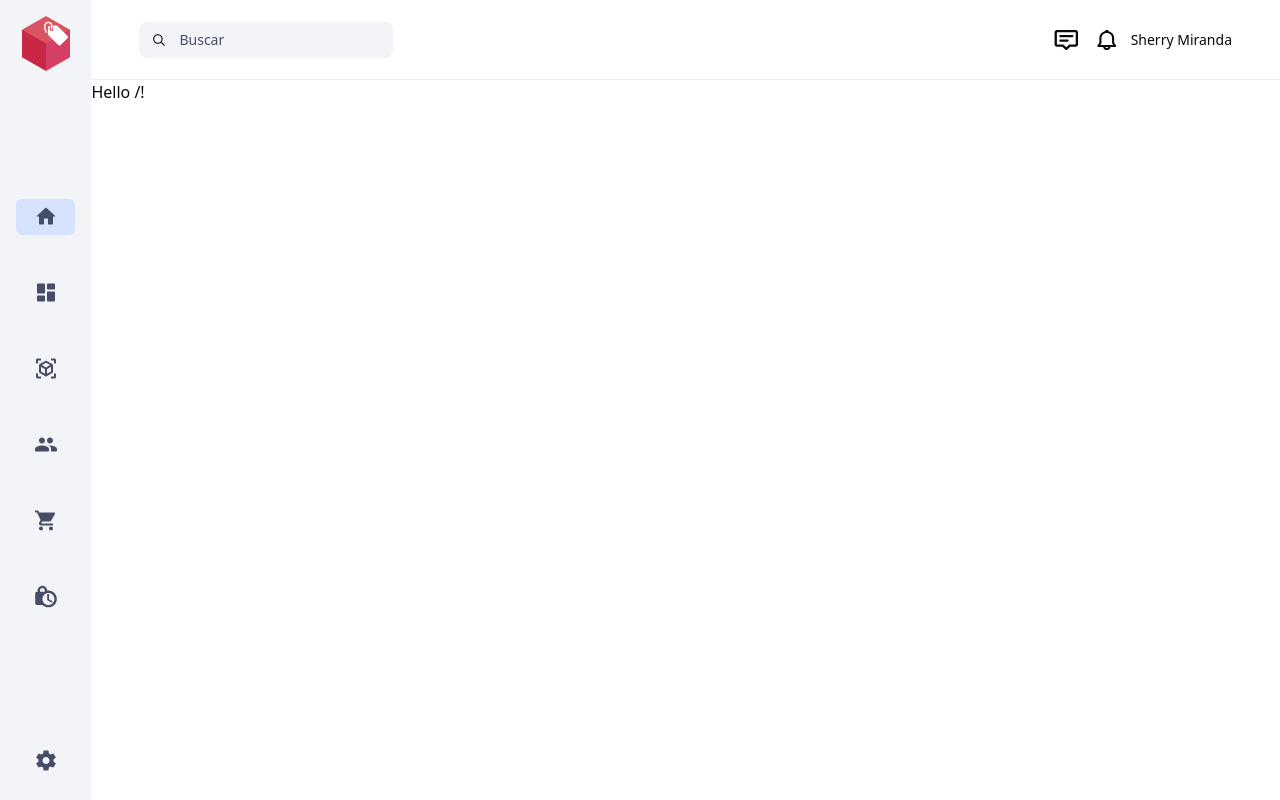
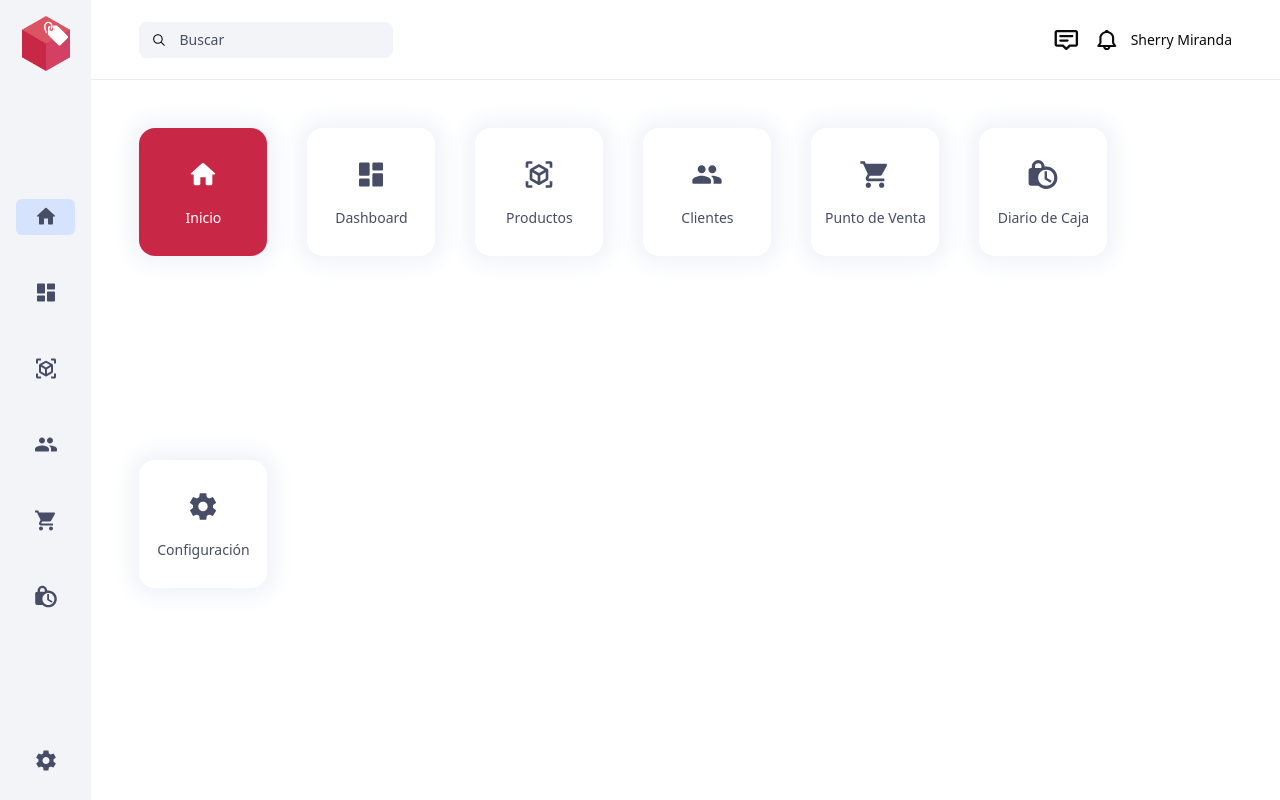
Before and after one commit to CosmosXDLab/tetrapos-frontend, a React (Vite) app: page / in a window 1280 px wide. Built offline with nearby package versions, Linux system fonts and the light colour scheme.

Commit message:
bug: homepage view

```diff
--- a/src/navigation/index.ts
+++ /dev/null
@@ -1 +0,0 @@
-export * from "./routesNavigators";
--- a/src/routes/index.lazy.tsx
+++ b/src/routes/index.lazy.tsx
@@ -1,5 +1,19 @@
-import { createLazyFileRoute } from '@tanstack/react-router'
+import { Button } from "@/components/ui/button";
+import routesNavigators from "@/config/navigations/routes";
+import randomKey from "@/utils/randomKey";
+import { Link, createLazyFileRoute } from "@tanstack/react-router";
 
-export const Route = createLazyFileRoute('/')({
-  component: () => <div>Hello /!</div>
-})
+export const Route = createLazyFileRoute("/")({
+	component: () => (
+		<div className="flex flex-wrap items-start justify-start w-full h-full gap-10 p-12">
+			{routesNavigators.map(({ icon: Icon, name, path }) => (
+				<Button key={randomKey()} variant={"homebutton"} size={"card"} asChild>
+					<Link to={path} className="flex items-center gap-2">
+						<Icon className="fill-current" width={32} />
+						{name}
+					</Link>
+				</Button>
+			))}
+		</div>
+	),
+});
```
